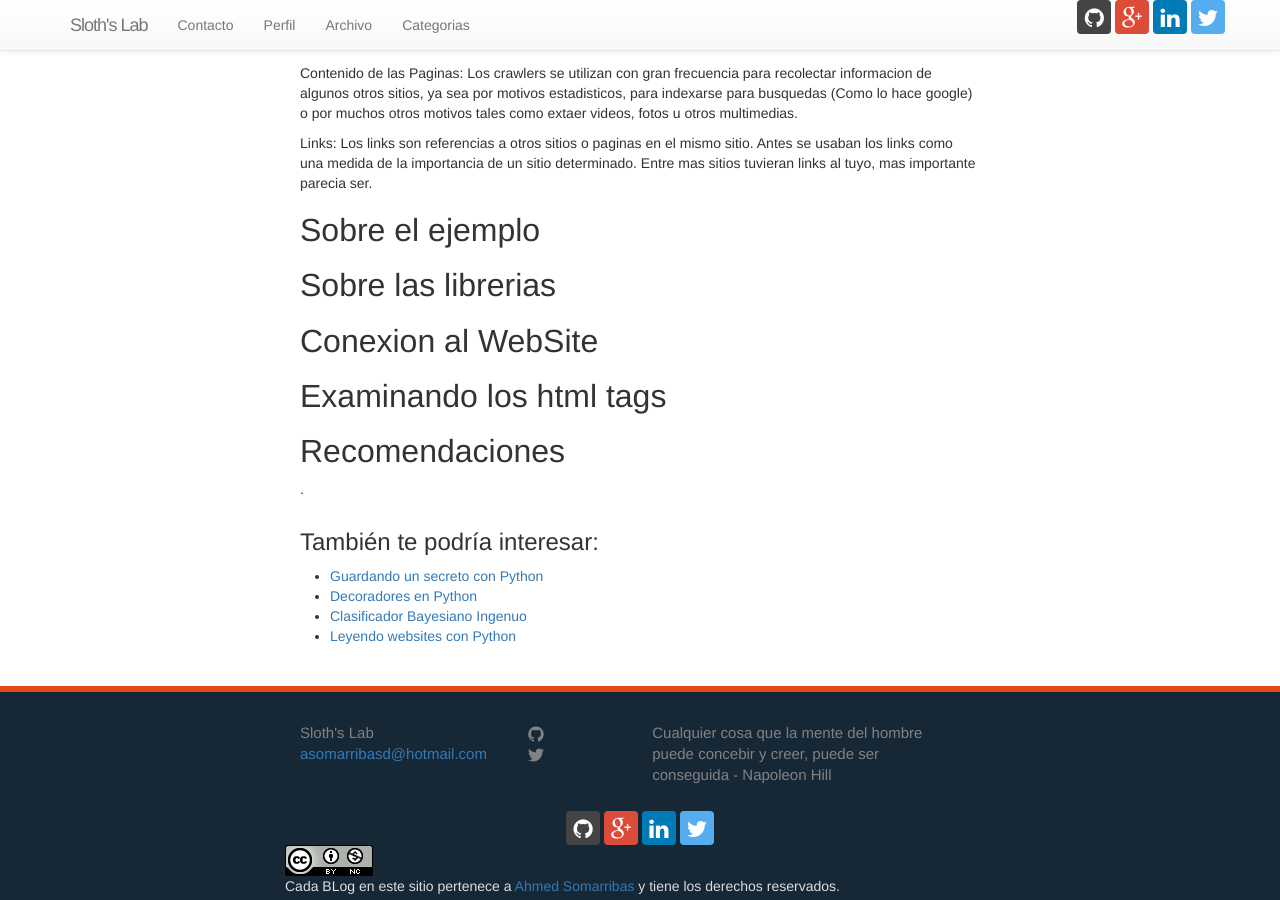
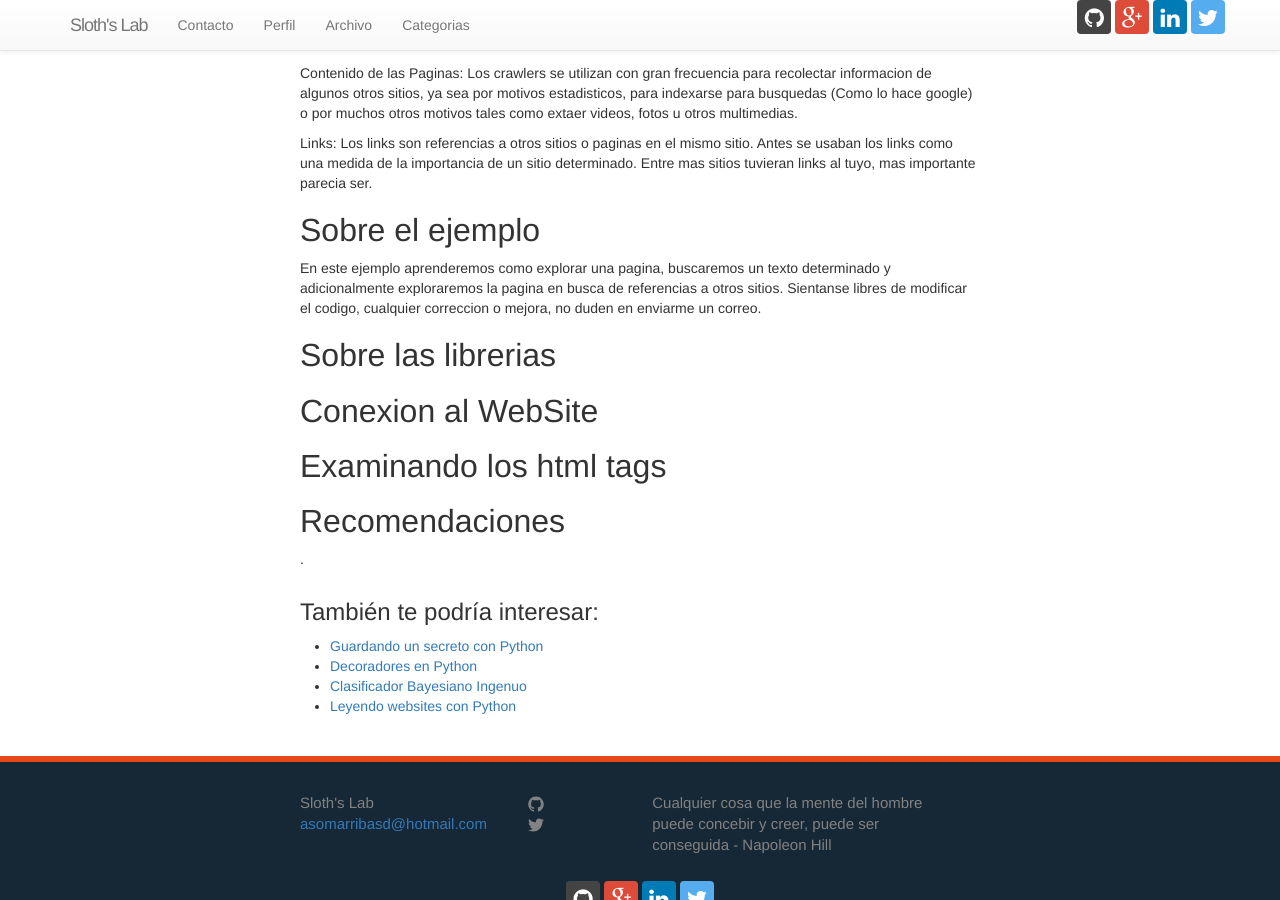
Before and after one commit to asomarribasd/asomarribasd.github.io, a Jekyll site: the page built from _posts/2016-06-01-python-spider.markdown, in a window 1280 px wide and 900 px high, scrolled down 428 px. Built offline with Jekyll 4.4.1, drawn with Linux system fonts in a browser that asks for light colours; nearby versions of some CDN libraries; comment, search, counter and statistics services are not loaded.

Commit message:
Agregar seccion

```diff
--- a/_posts/2016-06-01-python-spider.markdown
+++ b/_posts/2016-06-01-python-spider.markdown
@@ -20,7 +20,7 @@ Links: Los links son referencias a otros sitios o paginas en el mismo sitio. Ant
 
 ## Sobre el ejemplo
 
-
+En este ejemplo aprenderemos como explorar una pagina, buscaremos un texto determinado y adicionalmente exploraremos la pagina en busca de referencias a otros sitios. Sientanse libres de modificar el codigo, cualquier correccion o mejora, no duden en enviarme un correo.
 
 ## Sobre las librerias
 
```
